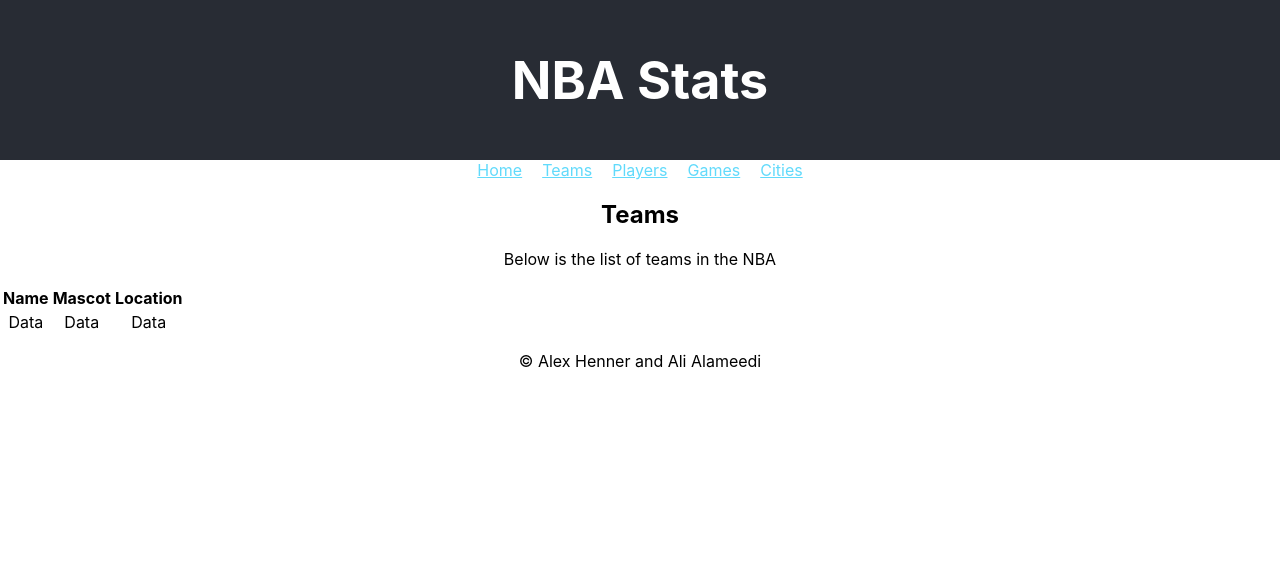
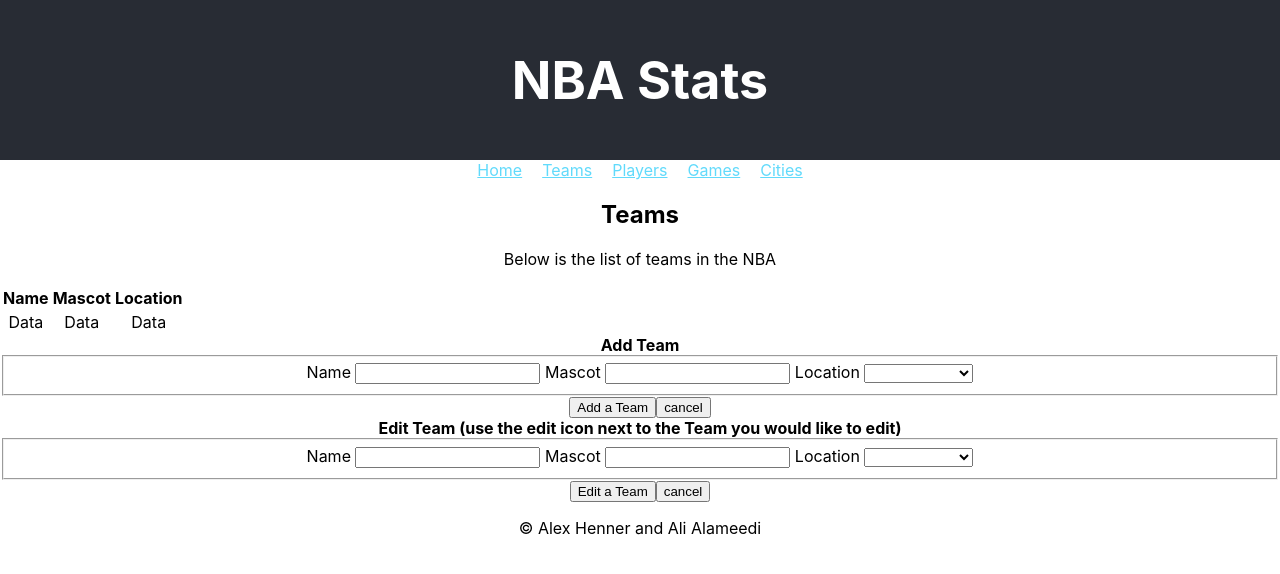
Before and after one commit to jahenner/NBA_stats_webserver, a React (Create React App) app in the folder nba_stats/: page /teams in a window 1280 px wide. Shown: the top 574 px of the page. Built offline with nearby package versions, Linux system fonts and the light colour scheme.

Commit message:
Finished teams, cities, games views

```diff
--- /dev/null
+++ b/nba_stats/src/components/CityOptions.js
@@ -0,0 +1,15 @@
+import React from "react";
+import CityOptionsRow from './CityOptionsRow'
+
+function CityOptions() {
+    return (
+        <>
+        {/* Loop through all cities */}
+            <option value="0">&nbsp;</option>
+            <CityOptionsRow />
+        </>
+
+    );
+};
+
+export default CityOptions;
--- /dev/null
+++ b/nba_stats/src/components/CityOptionsRow.js
@@ -0,0 +1,12 @@
+import React from "react";
+
+
+function CityOptionsRow() {
+    return (
+        // update value to id of team
+        <option value="1">CityNameData</option>
+
+    );
+};
+
+export default CityOptionsRow;
--- a/nba_stats/src/components/TeamOptionsRow.js
+++ b/nba_stats/src/components/TeamOptionsRow.js
@@ -1,7 +1,7 @@
 import React from "react";
 
 
-function GamesRow() {
+function TeamsOptionsRow() {
     return (
         // update value to id of team
         <option value="1">TeamNameData</option>
@@ -9,4 +9,4 @@
     );
 };
 
-export default GamesRow;
+export default TeamsOptionsRow;
--- a/nba_stats/src/pages/Cities.js
+++ b/nba_stats/src/pages/Cities.js
@@ -27,6 +27,15 @@
                 <input class="btn" type="submit" id="addCities" value="Add a City"></input>
                 <input class="btn" type="button" value="cancel"></input>
             </form>
+            <form id="editCities">
+                <legend><strong>Edit City (use the edit icon next to the City you would like to edit)</strong></legend>
+                <fieldset class="fields">
+                    <label> Name </label> <input type="text" name="name" />
+                    <label> Population </label> <input type="number" name="population" />
+                </fieldset>
+                <input class="btn" type="submit" id="editCities" value="Edit a City"></input>
+                <input class="btn" type="button" value="cancel"></input>
+            </form>
         </article>
 
     );
--- a/nba_stats/src/pages/Games.js
+++ b/nba_stats/src/pages/Games.js
@@ -39,6 +39,22 @@
                 <input class="btn" type="submit" id="addGames" value="Add a Game"></input>
                 <input class="btn" type="button" value="cancel"></input>
             </form>
+            <form id="editGames">
+                <legend><strong>Edit Game (use the edit icon next to the Game you would like to edit)</strong></legend>
+                <fieldset class="fields">
+                    <label> Date </label> <input type="text" name="date" />
+                    <label> Home Team </label> <select name="home_team_id">
+                        <TeamOptions />
+                    </select>
+                    <label> Away Team </label> <select name="home_team_id">
+                        <TeamOptions />
+                    </select>
+                    <label> Home Team Score </label> <input type="number" name="home_team_score" />
+                    <label> Away Team Score </label> <input type="number" name="away_team_score" />
+                </fieldset>
+                <input class="btn" type="submit" id="editGames" value="Edit a Game"></input>
+                <input class="btn" type="button" value="cancel"></input>
+            </form>
         </article>
 
     );
--- a/nba_stats/src/pages/Teams.js
+++ b/nba_stats/src/pages/Teams.js
@@ -1,5 +1,6 @@
 import React from 'react';
 import TeamsTable from '../components/TeamsTable'
+import CityOptions from '../components/CityOptions'
 
 function Teams() {
     return (
@@ -18,6 +19,30 @@
                     <TeamsTable />
                 </tbody>
             </table>
+            <form id="addTeams">
+                <legend><strong>Add Team</strong></legend>
+                <fieldset class="fields">
+                    <label> Name </label> <input type="text" name="name" />
+                    <label> Mascot </label> <input type="text" name="mascot" />
+                    <label> Location </label> <select name="city_id">
+                        <CityOptions />
+                    </select>
+                </fieldset>
+                <input class="btn" type="submit" id="addTeams" value="Add a Team"></input>
+                <input class="btn" type="button" value="cancel"></input>
+            </form>
+            <form id="editTeams">
+                <legend><strong>Edit Team (use the edit icon next to the Team you would like to edit)</strong></legend>
+                <fieldset class="fields">
+                    <label> Name </label> <input type="text" name="name" />
+                    <label> Mascot </label> <input type="text" name="mascot" />
+                    <label> Location </label> <select name="city_id">
+                        <CityOptions />
+                    </select>
+                </fieldset>
+                <input class="btn" type="submit" id="editTeams" value="Edit a Team"></input>
+                <input class="btn" type="button" value="cancel"></input>
+            </form>
         </article>
 
     );
```
